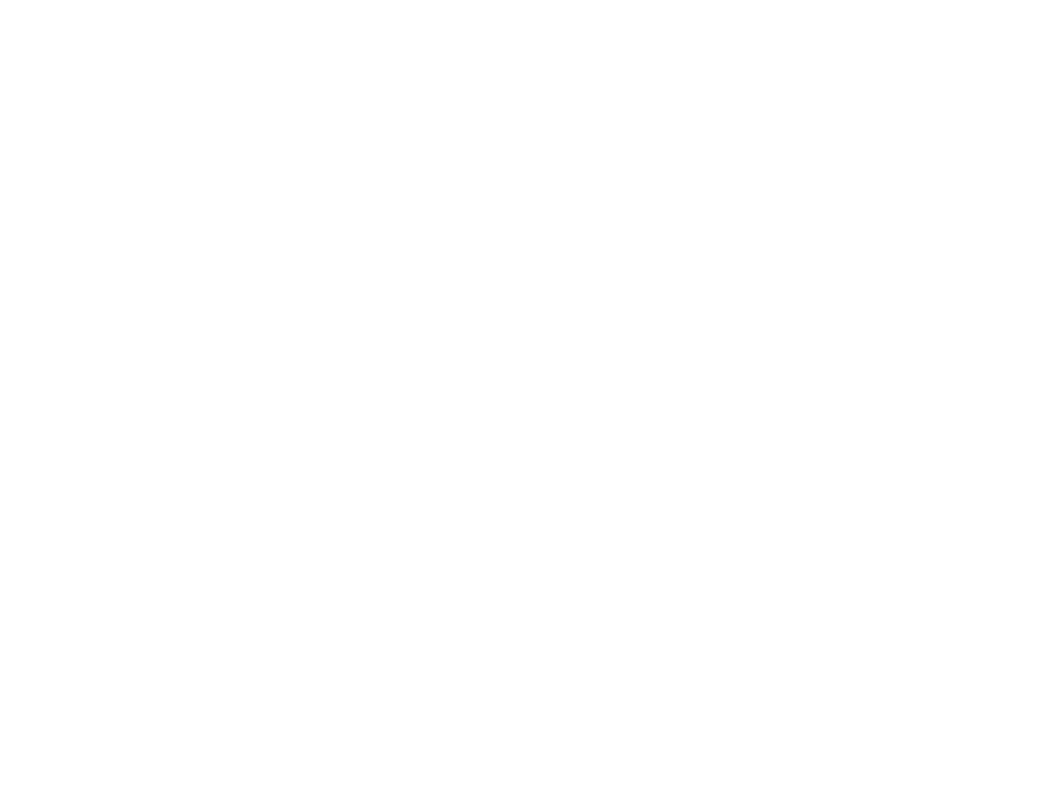
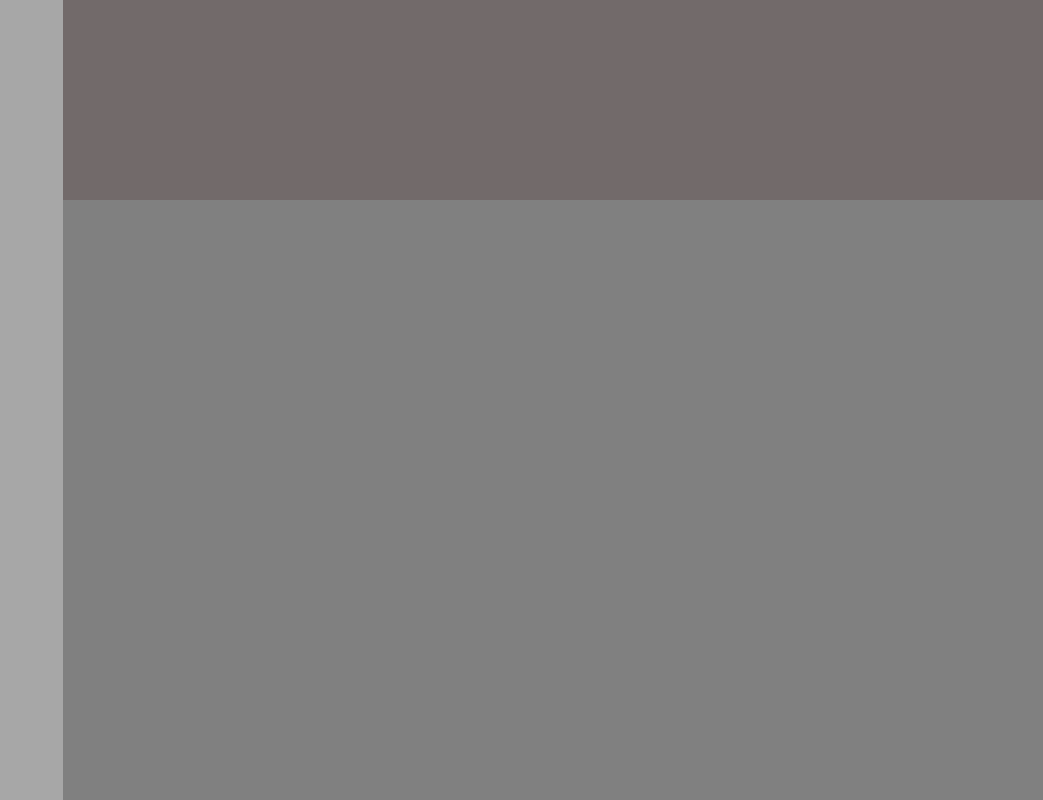
Before and after one commit to BerettaSM/odin-admin-dashboard, a plain HTML site: page index.html in a window 1280 px wide. Shown: the whole page, without its empty margins (237-1280 px from the left). Drawn offline with Linux system fonts and the light colour scheme.

Commit message:
chore: set up initial layout

```diff
--- a/assets/css/style.css
+++ b/assets/css/style.css
@@ -47,3 +47,31 @@ h5,
 h6 {
     overflow-wrap: break-word;
 }
+
+/* Styles */
+
+.app {
+    height: 100%;
+
+    display: grid;
+    grid-template-areas:
+        "sidebar header"
+        "sidebar main";
+    grid-template-columns: minmax(300px, 1fr) 4fr;
+    grid-template-rows: 200px 4fr;
+}
+
+.sidebar {
+    grid-area: sidebar;
+    background-color: rgb(167, 167, 167);
+}
+
+.header {
+    grid-area: header;
+    background-color: rgb(114, 106, 106);
+}
+
+.main-content {
+    grid-area: main;
+    background-color: grey;
+}
--- a/index.html
+++ b/index.html
@@ -10,6 +10,16 @@
 
 <body>
 
+    <div class="app">
+
+        <div class="sidebar"></div>
+
+        <header class="header"></header>
+
+        <main class="main-content"></main>
+
+    </div>
+
 </body>
 
 </html>
```
